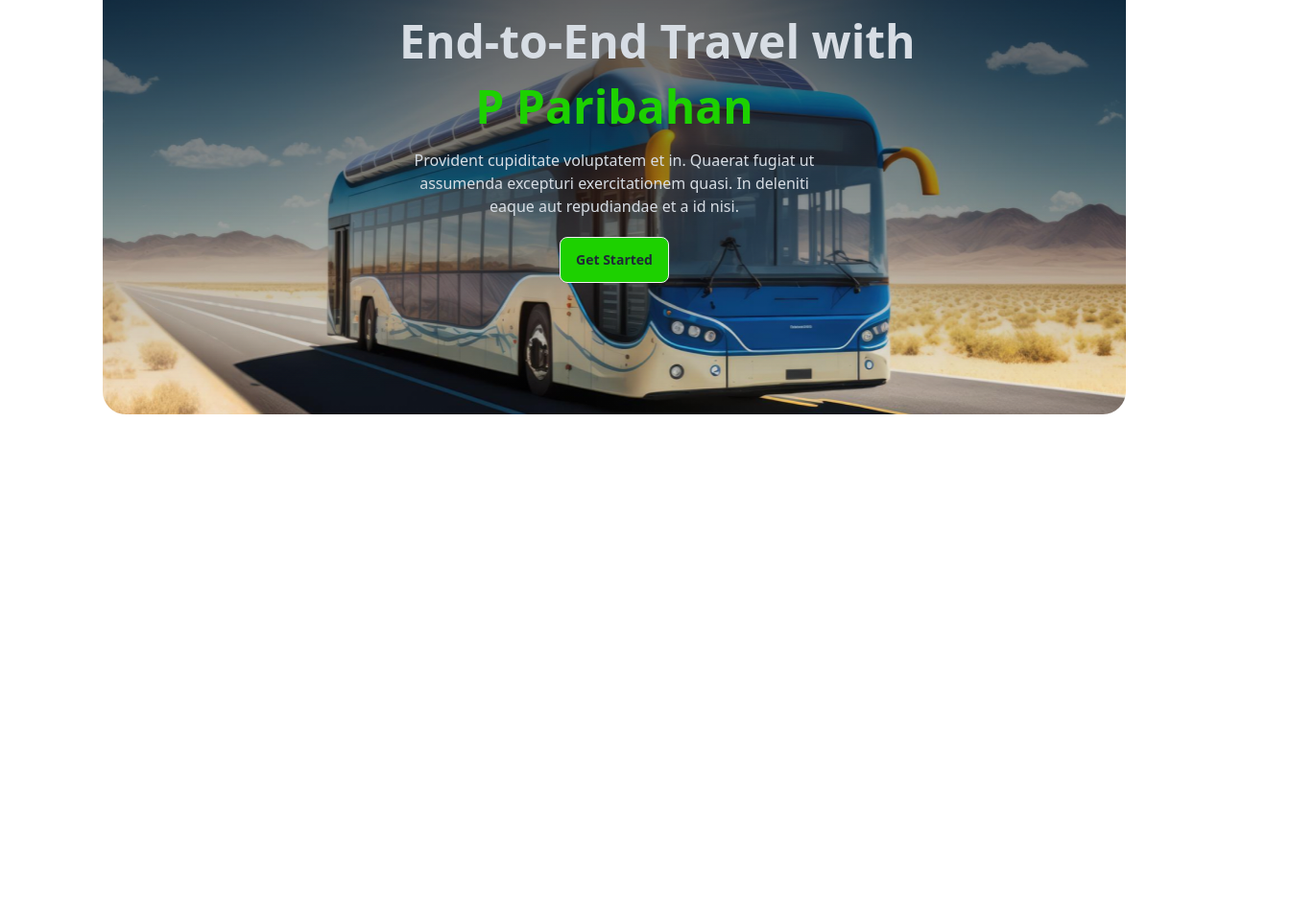
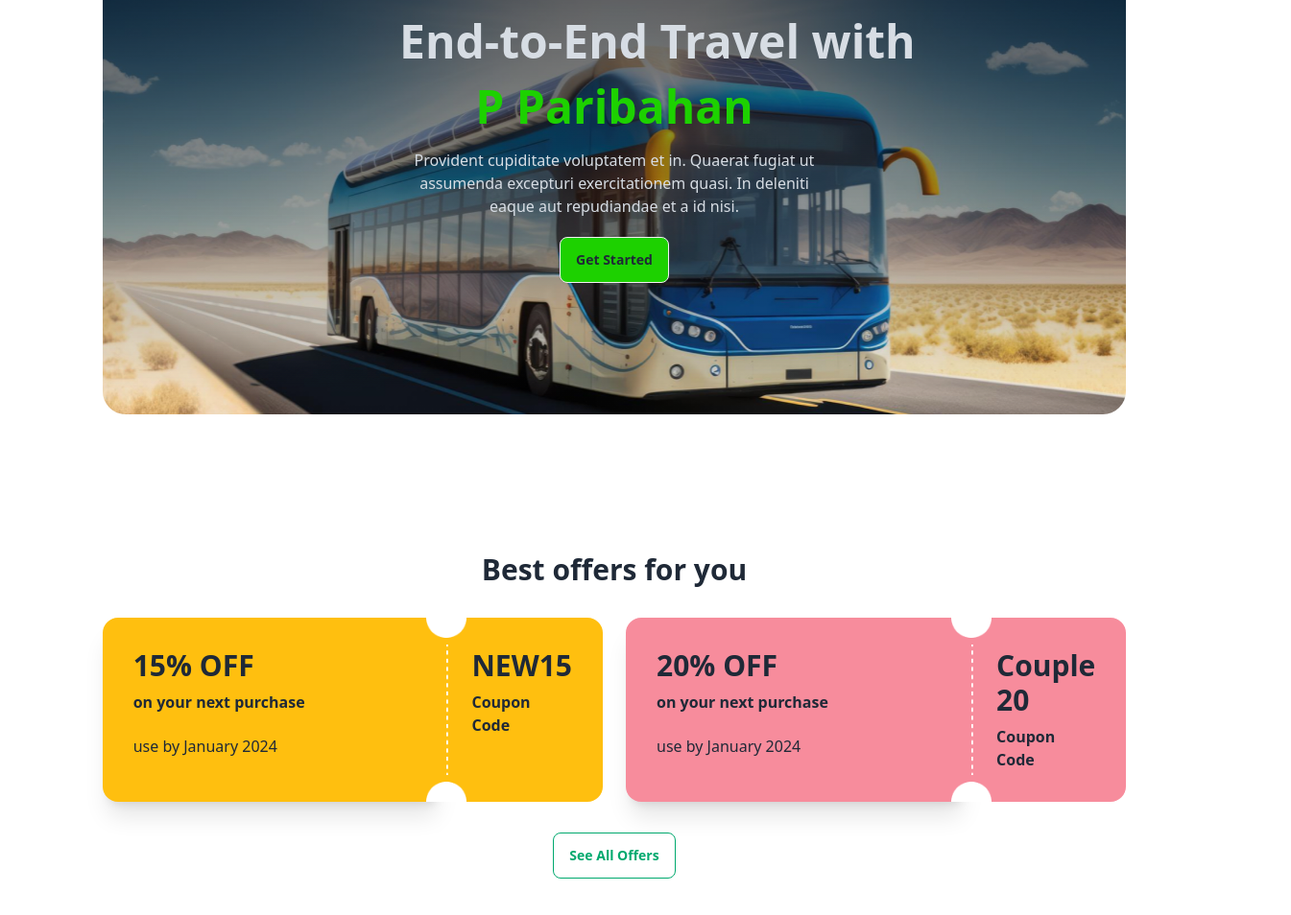
Before and after one commit to mdnaeemmiah/assingment-5, a plain HTML site: page index.html in a window 1280 px wide. Shown: the part 186-1140 px from the top of the page at 96% size, 1345 px wide, since content can reach past the window. Before the commit the page ends 800 px from the top, so only its background shows below. Drawn offline with nearby package versions, Linux system fonts and the light colour scheme.

Commit message:
added header area

```diff
--- a/index.html
+++ b/index.html
@@ -69,15 +69,58 @@
                 <div class="hero-overlay bg-transparent bg-opacity-60"></div>
                 <div class="hero-content text-center text-neutral-content">
                   <div class="max-w-md">
-                    <h1 class="mb-5 text-5xl whitespace-nowrap font-bold">End-to-End Travel with</h1>
-                    <h1 class="text-5xl font-bold mb-5 text-[#1DD100]">P Paribahan</h1>
+                    <h1 class="mb-5 text-3xl lg:text-5xl lg:whitespace-nowrap font-bold">End-to-End Travel with</h1>
+                    <h1 class="text-3xl lg:text-5xl font-bold mb-5 text-[#1DD100]">P Paribahan</h1>
                     <p class="mb-5">Provident cupiditate voluptatem et in. Quaerat fugiat ut assumenda excepturi exercitationem quasi. In deleniti eaque aut repudiandae et a id nisi.</p>
                     <button class="btn font-bold bg-[#1DD100]">Get Started</button>
                   </div>
                 </div>
               </div>
         </section>
-
+        <section class="my-36 space-y-8">
+            <h1 class="font-black text-center text-3xl">Best offers for you</h1>
+            <div class="flex flex-col lg:flex-row  gap-6">
+                <!-- 15% discount card -->
+                <div class="flex lg:w-1/2">
+                    <div class="card rounded-r-none w-full relative bg-[#FFBF0F]  bg-base-100 shadow-xl">
+                        <div class="card-body">
+                          <h2 class="card-title text-3xl font-black">15% OFF</h2>
+                          <p class="font-black">on your next purchase</p>
+                          <p>use by January 2024</p>
+                        </div>
+                        <div class="absolute h-full w-full left-[90%] translate-x-5 z-30">
+                            <img class="h-full" src="images/cupon-devider.png" alt="">
+                        </div>
+                    </div>
+                    <div class="card rounded-l-none bg-[#FFBF0F] bg-base-100">
+                        <div class="card-body">
+                          <h2 class="card-title text-3xl font-black">NEW15</h2>
+                          <p class="font-black">Coupon Code</p>
+                        </div>
+                    </div>
+                </div>
+                <!-- 20% discount card -->
+                <div class="flex  lg:w-1/2">
+                    <div class="card rounded-r-none w-full relative bg-[#F78C9C] bg-base-100 shadow-xl">
+                        <div class="card-body">
+                          <h2 class="card-title text-3xl font-black">20% OFF</h2>
+                          <p class="font-black">on your next purchase</p>
+                          <p>use by January 2024</p>
+                        </div>
+                        <div class="absolute h-full w-full left-[90%] translate-x-5 z-30">
+                            <img class="h-full" src="images/cupon-devider.png" alt="">
+                        </div>
+                    </div>
+                    <div class="card rounded-l-none bg-[#F78C9C] bg-base-100">
+                        <div class="card-body">
+                          <h2 class="card-title text-3xl font-black">Couple 20</h2>
+                          <p class="font-black">Coupon Code</p>
+                        </div>
+                    </div>
+                </div>
+            </div>
+            <button class="btn btn-outline btn-success mx-auto block">See All Offers</button>
+        </section>
     </header>
     <main>
 
```
Also changed, not shown: Landing Page Design.jpg (deleted), 2 other files.
